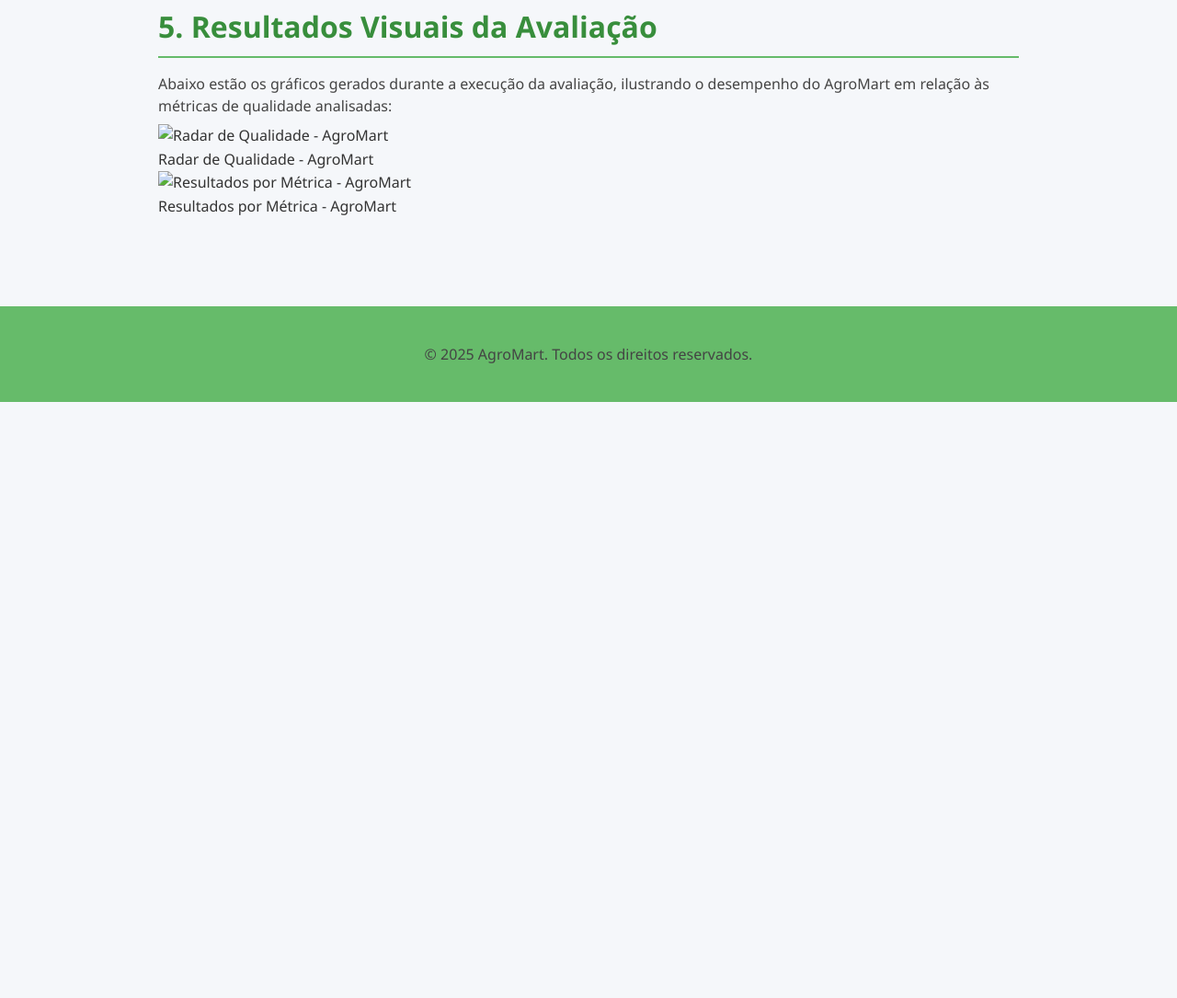
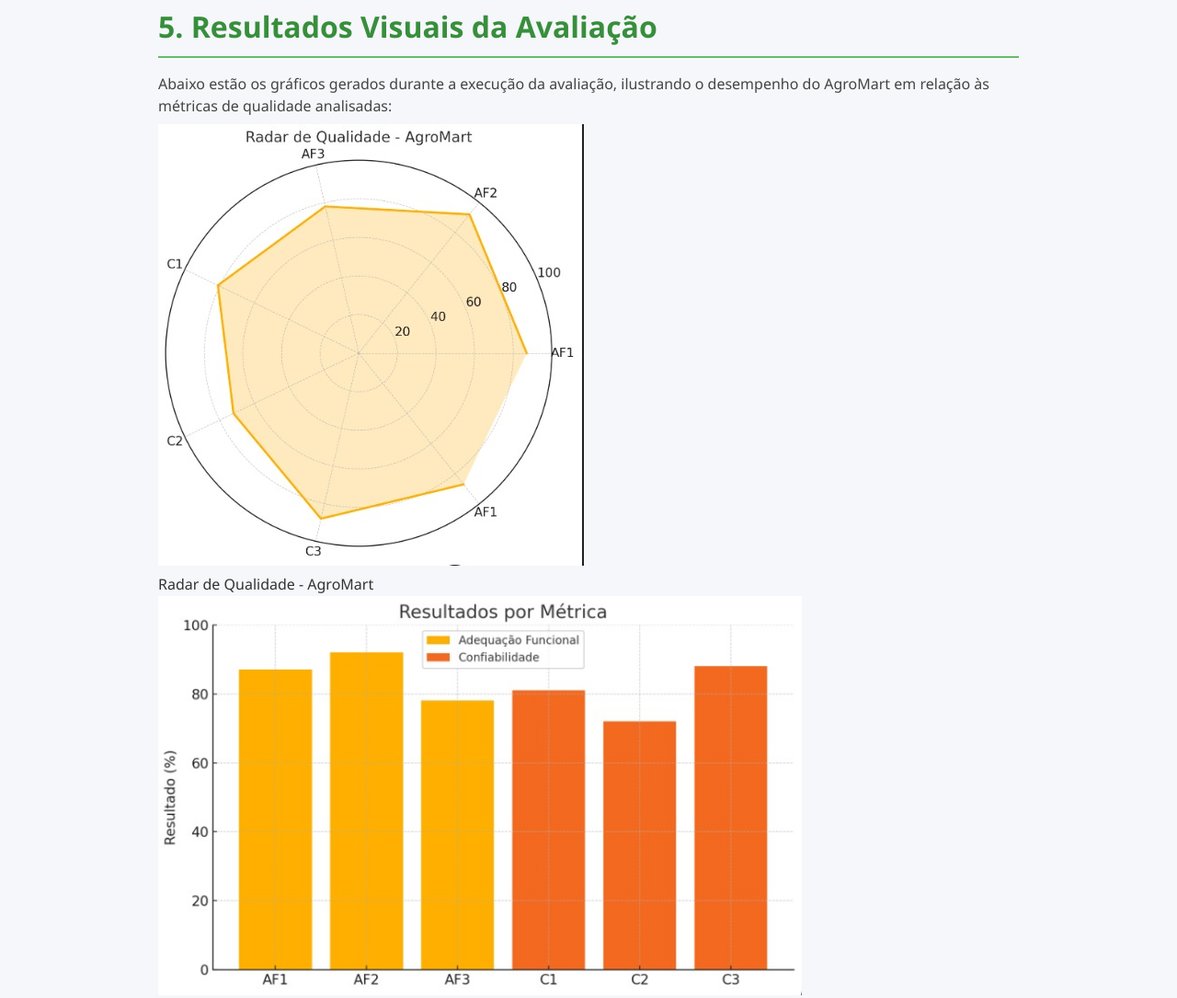
Before and after one commit to FCTE-Qualidade-de-Software-1/2025-1-T02-ROBERTA-WILLIAMS, a plain HTML site: page gestao.html in a window 1280 px wide. Shown: the part 1375-2460 px from the top of the page at 92% size. Before the commit the page ends 1812 px from the top, so only its background shows below. Drawn offline with Linux system fonts and the light colour scheme.

Commit message:
fix imgs

```diff
--- a/gestao.html
+++ b/gestao.html
@@ -99,11 +99,11 @@
         Abaixo estão os gráficos gerados durante a execução da avaliação, ilustrando o desempenho do AgroMart em relação às métricas de qualidade analisadas:
       </p>
       <figure>
-        <img src="radar.jpg" alt="Radar de Qualidade - AgroMart" style="max-width: 500px;">
+        <img src="img/radar.jpg" alt="Radar de Qualidade - AgroMart" style="max-width: 500px;">
         <figcaption>Radar de Qualidade - AgroMart</figcaption>
       </figure>
       <figure>
-        <img src="resultado.jpg" alt="Resultados por Métrica - AgroMart" style="max-width: 700px;">
+        <img src="img/resultado.jpg" alt="Resultados por Métrica - AgroMart" style="max-width: 700px;">
         <figcaption>Resultados por Métrica - AgroMart</figcaption>
       </figure>
     </section>
```
